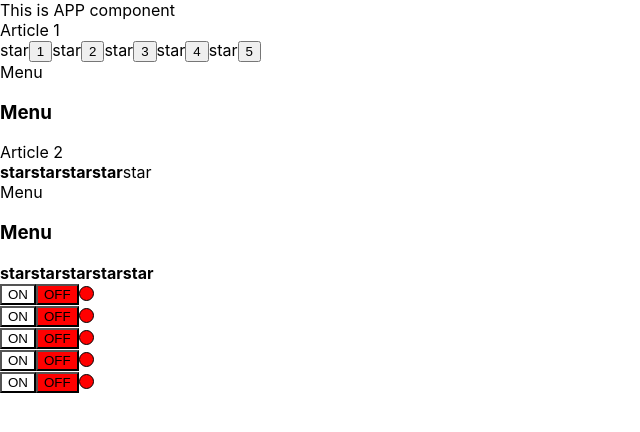
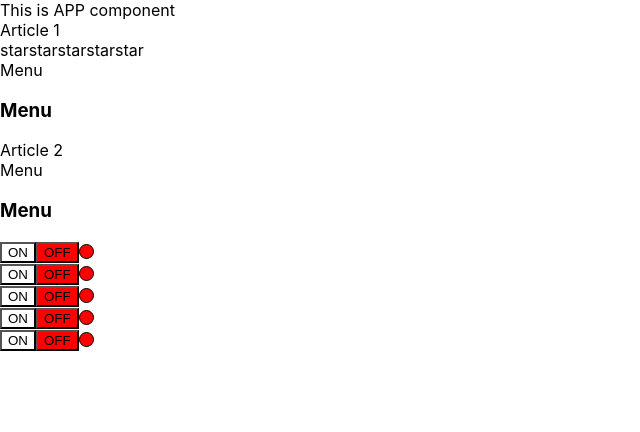
Before and after one commit to tenadopt/react-kkp, a React (Create React App) app: page / in a window 1280 px wide. Shown: the top 432 px of the page, without its empty margins (0-640 px from the left). Built offline with nearby package versions, Linux system fonts and the light colour scheme.

Commit message:
add usestate to Star

```diff
--- a/src/components/Accordion/AccordionTitle.tsx
+++ b/src/components/Accordion/AccordionTitle.tsx
@@ -5,7 +5,7 @@
 }
 
 export const AccordionTitle = (props: AccordionTitleType) => {
-    console.log("AccordionTitle rendering");
+
     return (
         <h3>{props.title}</h3>
     )
--- a/src/components/Rating/Rating.tsx
+++ b/src/components/Rating/Rating.tsx
@@ -8,10 +8,10 @@
 export const Rating = (props: RatingProps) => {
     console.log("Rating rendering");
     return <>
-            <Star selected={props.value>0}/>
-            <Star selected={props.value>1}/>
-            <Star selected={props.value>2}/>
-            <Star selected={props.value>3}/>
-            <Star selected={props.value>4}/>
+            {/*<Star selected={props.value>0}/>*/}
+            {/*<Star selected={props.value>1}/>*/}
+            {/*<Star selected={props.value>2}/>*/}
+            {/*<Star selected={props.value>3}/>*/}
+            {/*<Star selected={props.value>4}/>*/}
         </>
 }
--- a/src/components/Rating/UncontrolledRating.tsx
+++ b/src/components/Rating/UncontrolledRating.tsx
@@ -6,11 +6,11 @@
 
     return (
         <>
-            <Star selected={value>0}/><button onClick={()=>{setValue(1)}}>1</button>
-            <Star selected={value>1}/><button onClick={()=>{setValue(2)}}>2</button>
-            <Star selected={value>2}/><button onClick={()=>{setValue(3)}}>3</button>
-            <Star selected={value>3}/><button onClick={()=>{setValue(4)}}>4</button>
-            <Star selected={value>4}/><button onClick={()=>{setValue(5)}}>5</button>
+            <Star selected={value>0} setValue={setValue} value={1}/>
+            <Star selected={value>1} setValue={setValue} value={2}/>
+            <Star selected={value>2} setValue={setValue} value={3}/>
+            <Star selected={value>3} setValue={setValue} value={4}/>
+            <Star selected={value>4} setValue={setValue} value={5}/>
         </>
     );
 };
--- a/src/components/Star/Star.tsx
+++ b/src/components/Star/Star.tsx
@@ -2,11 +2,16 @@
 
 type StarProps = {
     selected: boolean
+    setValue: (value: number) => void
+    value: number
 }
 
 export const Star = (props: StarProps) => {
     console.log("Star is rendering");
+
     return (
-    props.selected === true ? <span><b>star</b></span> : <span>star</span>
+        <span onClick={()=>{props.setValue(props.value)}}>
+            {props.selected === true ? <b>star</b> : "star"}
+        </span>
     )
 }
```
